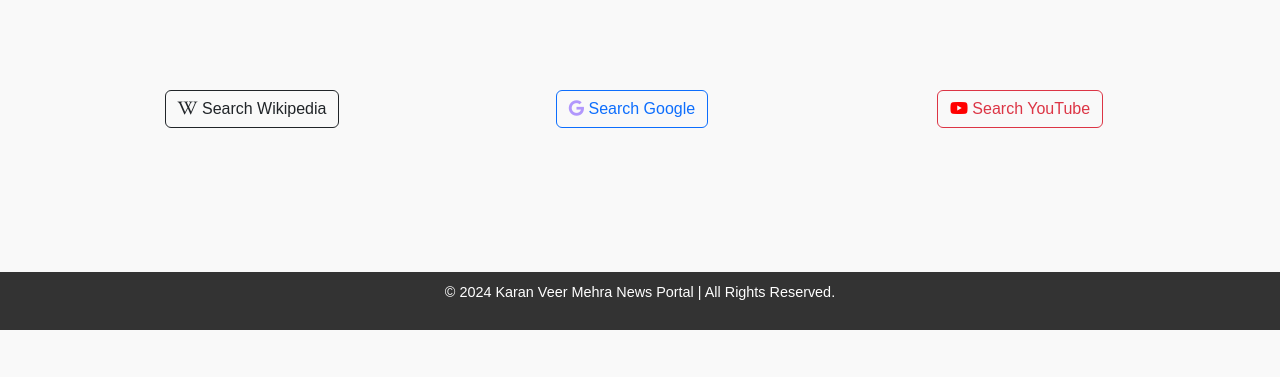
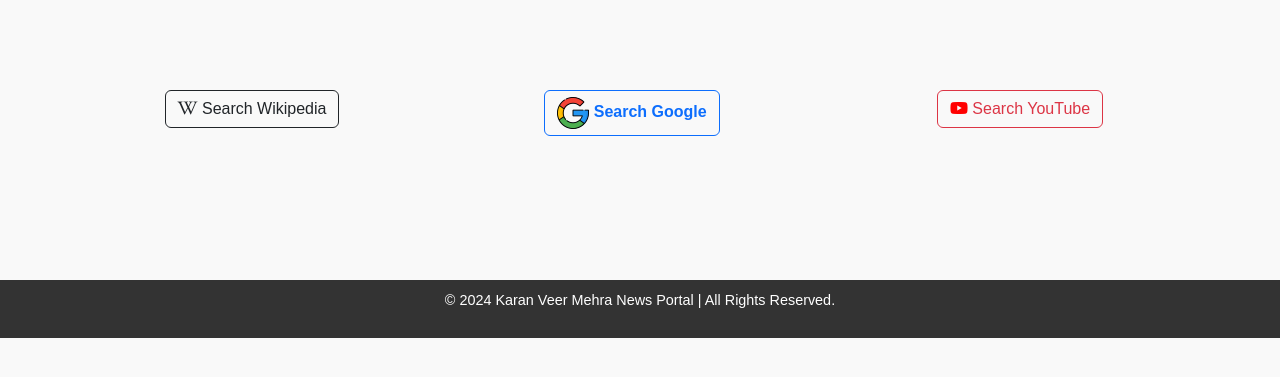
Before and after one commit to Ashmit12092000/KaranVeerMehra, a FastAPI app: page / in a window 1280 px wide. Shown: the part 56-433 px from the top of the page. Run offline with FastAPI, Linux system fonts and the light colour scheme; data that the repository does not hold is empty; some libraries are stand-ins or nearby versions.

Commit message:
Update index.html

```diff
--- a/templates/index.html
+++ b/templates/index.html
@@ -75,7 +75,7 @@
             </div>
             <div class="col">
                 <a class="btn btn-outline-primary me-3" href="https://www.google.com/search?q=Karan+Veer+Mehra" target="_blank"  onclick="handleLinkClick('wikipedia', event)">
-                    <i class="fa-brands fa-google" style="color: #B197FC;"></i> Search Google
+                    <img src="{{ url_for('static', path='images/google.png')}}">  <b>Search Google</b>
                 </a>
             </div>
             <div class="col">
```
